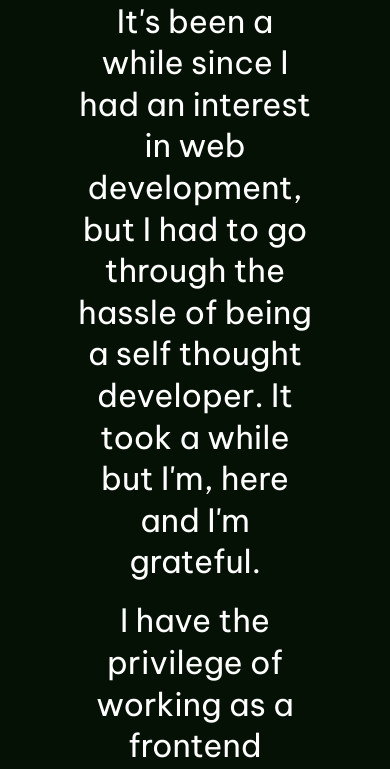
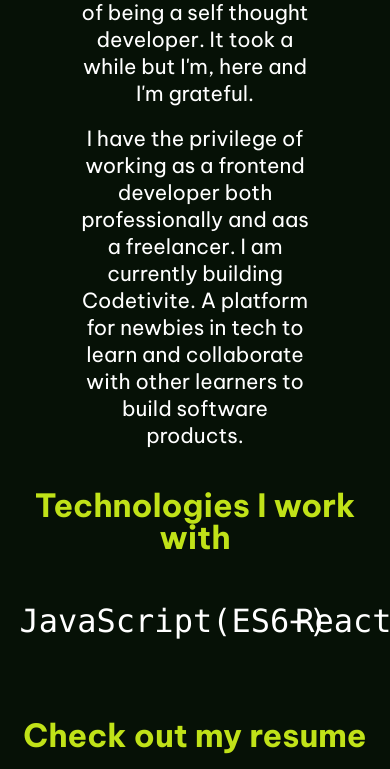
Before and after one commit to amavictor/portfolio, a React (Create React App) app: page /about-me in a window 390 px wide. Shown: the part 1170-1939 px from the top of the page. Built offline with nearby package versions, Linux system fonts and the light colour scheme.

Commit message:
mobile design

```diff
--- a/src/routes/About me/aboutMe.styles.js
+++ b/src/routes/About me/aboutMe.styles.js
@@ -220,6 +220,10 @@ export const AboutSection = styled.section`
     color: var(--green);
     text-align: center;
     margin-top: 5%;
+    @media only screen and (max-width: 800px) {
+      margin-top: 40px;
+      font-size: 2rem;
+    }
   }
 
   h6 {
@@ -237,6 +241,10 @@ export const AboutSection = styled.section`
       margin: 5% auto;
       font-size: 2rem;
       line-height: 1.3;
+      @media only screen and (max-width: 800px) {
+        font-size: 1.3rem;
+
+      }
     }
   }
 
@@ -246,6 +254,11 @@ export const AboutSection = styled.section`
 export const Stack = styled.aside`
   display: flex;
   gap: 30px;
+  margin-top: 30px;
+
+  p{
+
+  }
 `
 
 export const ButtonCase = styled.footer`
```
